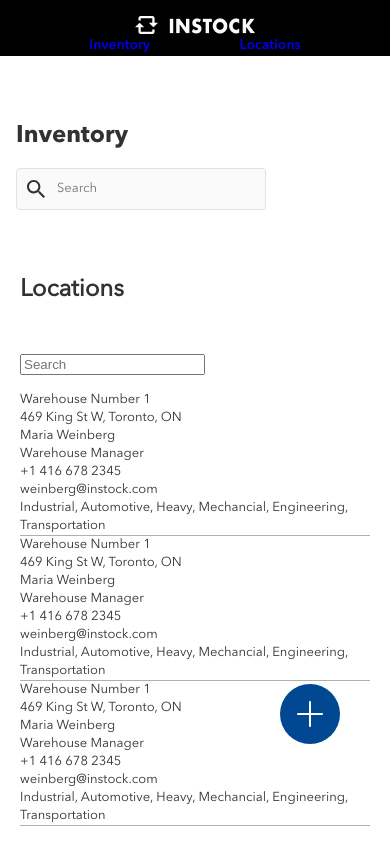
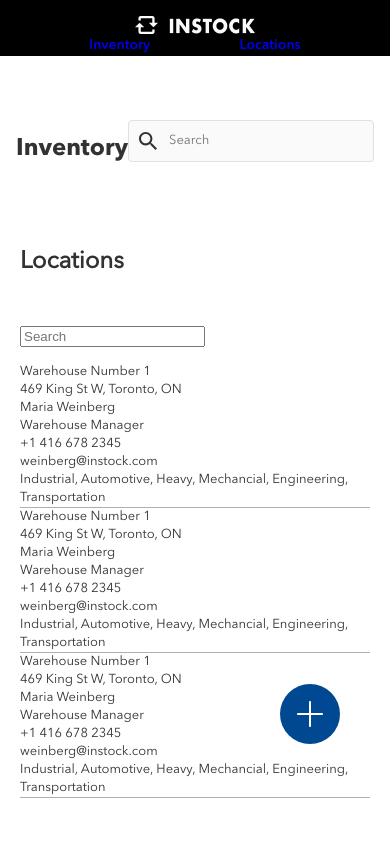
Before and after one commit to SoLetsCode/instock-pod-3, a React (Create React App) app in the folder sprint-one/client/: page /inventory in a window 390 px wide. Built offline with nearby package versions, Linux system fonts and the light colour scheme; no server answers.

Commit message:
styled inventory for tablet, but it still needs improvement and font-size changes

```diff
--- a/sprint-one/client/src/styles/App.css
+++ b/sprint-one/client/src/styles/App.css
@@ -293,6 +293,12 @@ a {
   padding: 32px 16px 0 16px;
 }
 
+@media only screen and (min-width: 767px) {
+  .inventory {
+    padding: 32px 24px 0 24px;
+  }
+}
+
 .inventory__product-card {
   display: -webkit-box;
   display: -ms-flexbox;
@@ -305,6 +311,24 @@ a {
           align-items: flex-start;
   margin: 16px 0 0 0;
   border-bottom: 1px solid #e1e1e1;
+}
+
+@media only screen and (min-width: 767px) {
+  .inventory__product-card:nth-child(n + 2) .inventory__label {
+    display: none;
+  }
+}
+
+.inventory__header {
+  display: -webkit-box;
+  display: -ms-flexbox;
+  display: flex;
+  -webkit-box-pack: justify;
+      -ms-flex-pack: justify;
+          justify-content: space-between;
+  -webkit-box-align: center;
+      -ms-flex-align: center;
+          align-items: center;
 }
 
 .inventory__title {
@@ -343,6 +367,21 @@ a {
   outline: transparent;
 }
 
+@media only screen and (min-width: 767px) {
+  .inventory__left-container {
+    display: -webkit-box;
+    display: -ms-flexbox;
+    display: flex;
+    -webkit-box-pack: justify;
+        -ms-flex-pack: justify;
+            justify-content: space-between;
+    -webkit-box-align: center;
+        -ms-flex-align: center;
+            align-items: center;
+    width: 100%;
+  }
+}
+
 .inventory__label {
   font-size: 12px;
   line-height: 20px;
@@ -378,10 +417,19 @@ a {
           align-items: flex-end;
 }
 
+@media only screen and (min-width: 767px) {
+  .inventory__kebab-remove-container {
+    margin: 0 0 0 40px;
+  }
+}
+
 .inventory__remove {
   width: 156px;
   padding: 20px;
   display: none;
+  position: absolute;
+  top: 25px;
+  background-color: #e1e1e1;
 }
 
 .inventory__remove-active {
--- a/sprint-one/client/src/styles/partials/_inventory.scss
+++ b/sprint-one/client/src/styles/partials/_inventory.scss
@@ -1,5 +1,9 @@
 .inventory {
   padding: 32px 16px 0 16px;
+
+  @include tablet {
+    padding: 32px 24px 0 24px;
+  }
 
   &__product-card {
     display: flex;
@@ -7,9 +11,22 @@
     align-items: flex-start;
     margin: 16px 0 0 0;
     border-bottom: 1px solid $mercury;
+
+    @include tablet {
+      &:nth-child(n + 2) .inventory__label {
+        // selects all the inventory titles except for the first row
+        display: none;
+      }
+    }
   }
 
   //top and search bar
+
+  &__header {
+    display: flex;
+    justify-content: space-between;
+    align-items: center;
+  }
 
   &__title {
     @include m-font-h1;
@@ -17,6 +34,7 @@
     margin: 0;
     margin: 0 0 16px 0;
   }
+
   &__search-form {
     padding: 10px;
     border: 1px solid $mercury;
@@ -44,6 +62,15 @@
 
   //inventory table
 
+  &__left-container {
+    @include tablet {
+      display: flex;
+      justify-content: space-between;
+      align-items: center;
+      width: 100%;
+    }
+  }
+
   &__label {
     @include m-font-label;
     font-family: avenir-demi;
@@ -60,6 +87,9 @@
   &__description {
     @include m-font-p;
     margin: 0 0 24px 0;
+
+    @include tablet {
+    }
   }
 
   &__kebab-remove-container {
@@ -67,6 +97,10 @@
     display: flex;
     flex-direction: column;
     align-items: flex-end;
+
+    @include tablet {
+      margin: 0 0 0 40px;
+    }
   }
 
   //expirmental code to implement remove button
@@ -74,6 +108,9 @@
     width: 156px;
     padding: 20px;
     display: none;
+    position: absolute;
+    top: 25px;
+    background-color: $mercury;
 
     &-active {
       display: inline-block;
```
Also changed, not shown: 2 other files (tests, documents, lock files or other folders).
